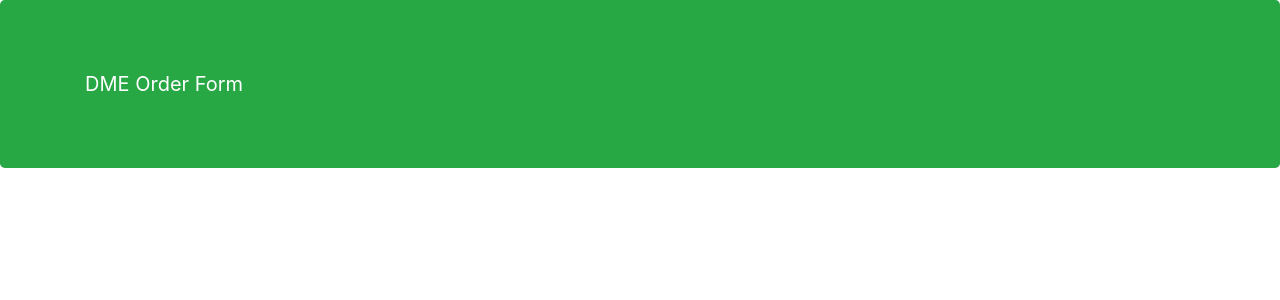
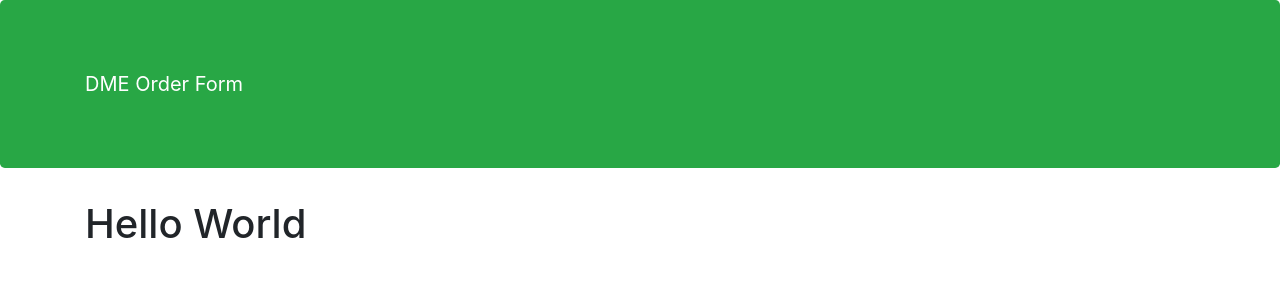
Before and after one commit to CorbinB24/dmeOrderForm, a React (Create React App) app: page / in a window 1280 px wide. Shown: the top 300 px of the page. Built offline with nearby package versions, Linux system fonts and the light colour scheme.

Commit message:
added second component page

```diff
--- a/src/App.js
+++ b/src/App.js
@@ -1,11 +1,15 @@
-import React, { Component } from 'react';
-import Header from './components/headerComponent';
+import React, { Component } from "react";
+import Header from "./components/headerComponent";
+import Main from "./components/mainComponent";
+
+
 
 class App extends Component {
   render() {
     return (
       <div>
         <Header />
+        <Main />
       </div>
     );
   }
--- a/src/components/mainComponent.js
+++ b/src/components/mainComponent.js
@@ -0,0 +1,20 @@
+import React from 'react';
+import { Navbar, NavbarBrand, Jumbotron } from 'reactstrap';
+
+
+
+class Main extends React.Component {
+    render() {
+        return(
+            <div className='container'>
+                <div className='row'>
+                    <div className='col'>
+                        <h1>Hello World</h1>
+                    </div>
+                </div>
+            </div>
+        );
+    };
+}
+
+export default Main;
```
Lines whose indentation alone changed are shown as unchanged.
